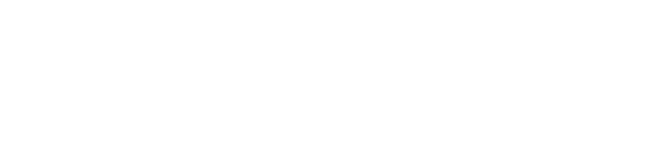
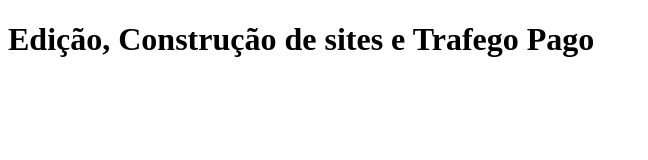
Before and after one commit to juliocesarmenezes/site-sttackvision, a plain HTML site: page index.html in a window 1280 px wide. Shown: the whole page, without its empty margins (0-648 px from the left). Drawn offline with Linux system fonts and the light colour scheme.

Commit message:
Update index.html

```diff
--- a/index.html
+++ b/index.html
@@ -6,6 +6,9 @@
     <title>Home</title>
 </head>
 <body>
+    <h1>
+        Edição, Construção de sites e Trafego Pago
+    </h1>
     <main>
 
     </main>
```
